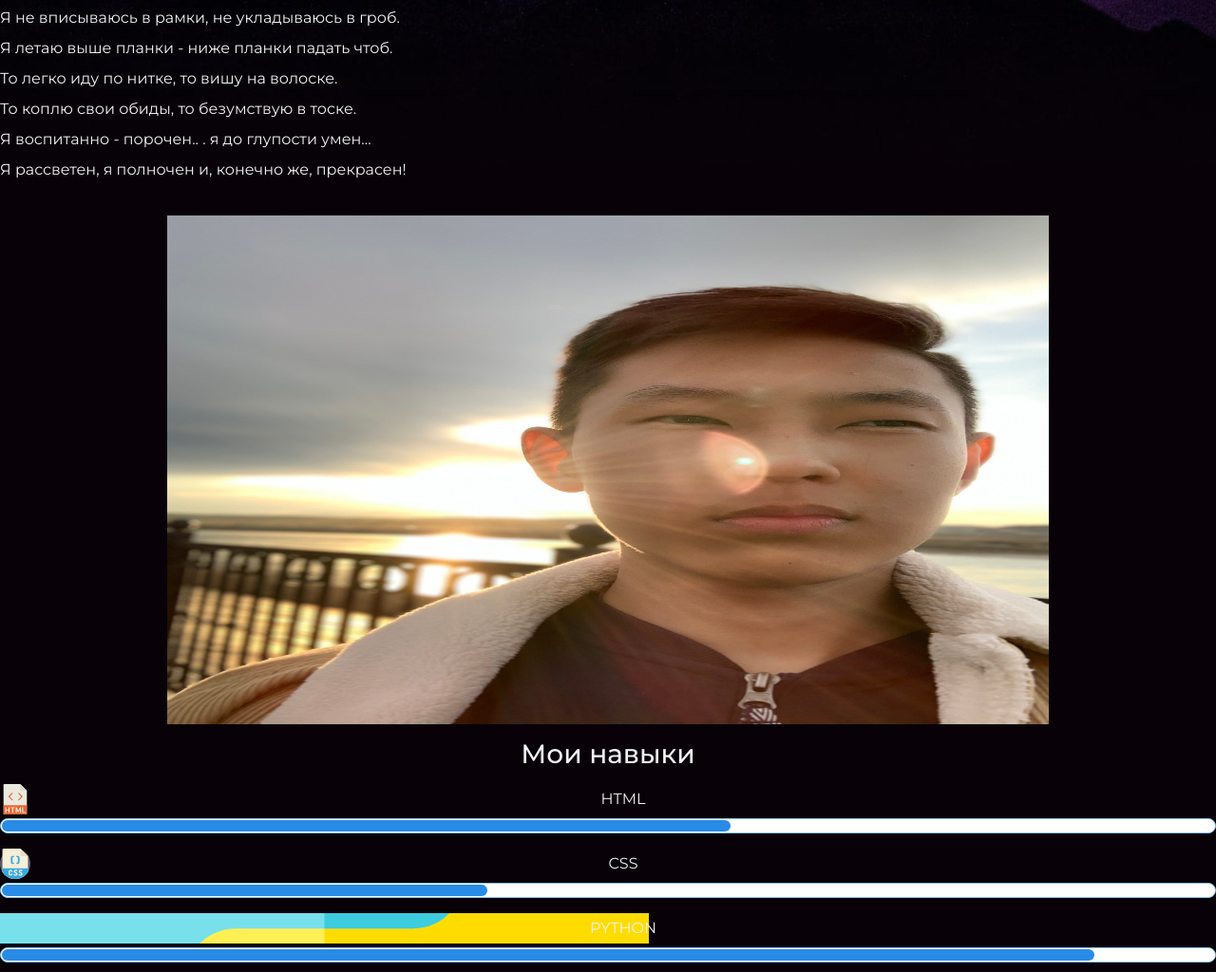
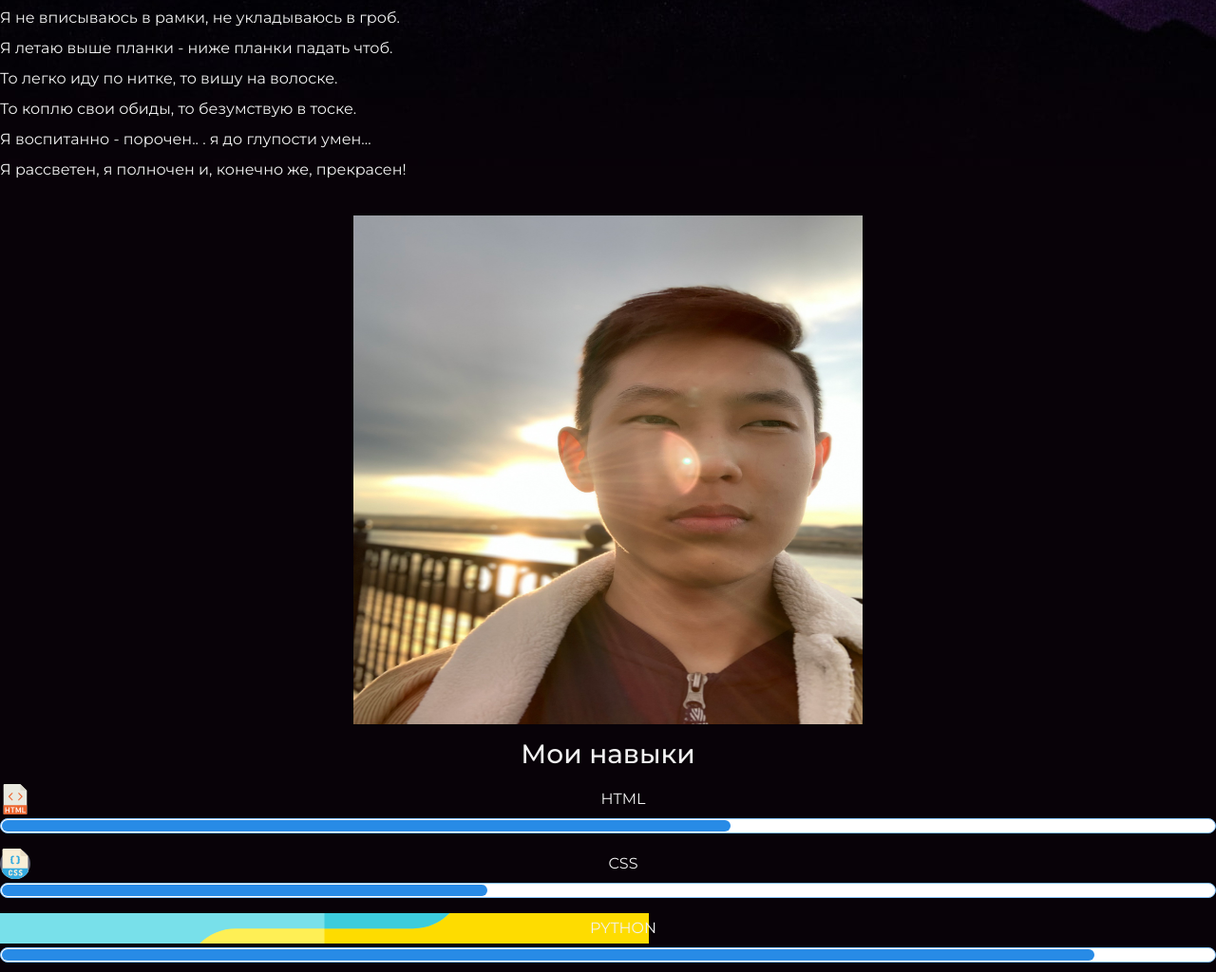
Before and after one commit to gremislaw/portfolio, a plain HTML site: page index.html in a window 1280 px wide. Shown: the part 825-1849 px from the top of the page at 95% size. Drawn offline with nearby package versions, Linux system fonts and the light colour scheme; files whose address does not match are found by name.

Commit message:
поправки

```diff
--- a/index.html
+++ b/index.html
@@ -24,7 +24,7 @@
         Я воспитанно - порочен.. . я до глупости умен... <br>
         Я рассветен, я полночен и, конечно же, прекрасен!</p>
       <figure class="user-image">
-        <img src="C:\Users\днс\Downloads\portfolio-step-1\img\dazhy.png" width="928" height="536" alt="Фото меня"
+        <img src="img/dazhy.png" width="536" height="536" alt="Фото меня"
       </figure>
       <div class="skills">
         <h3>Мои навыки</h3>
```
